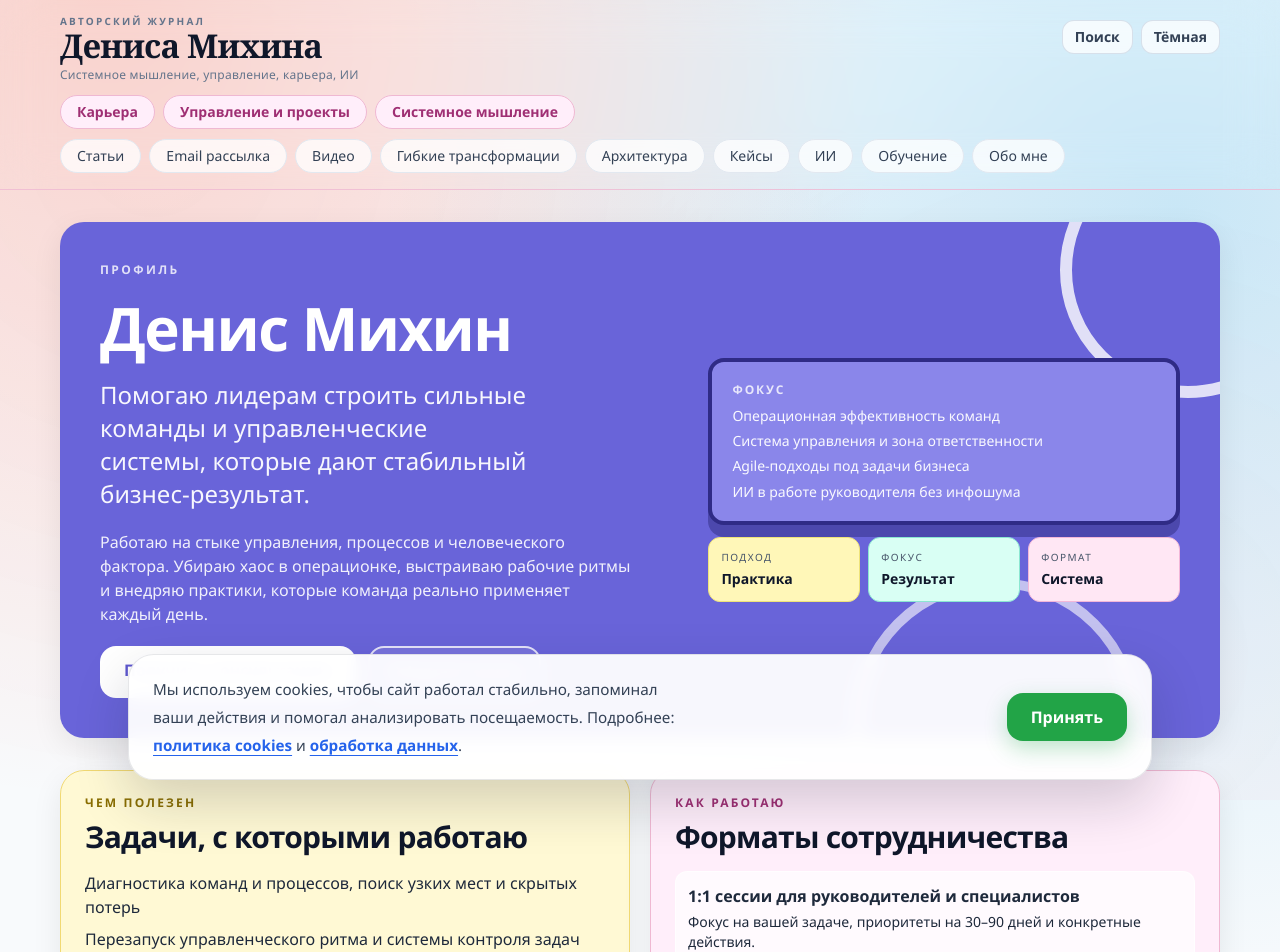
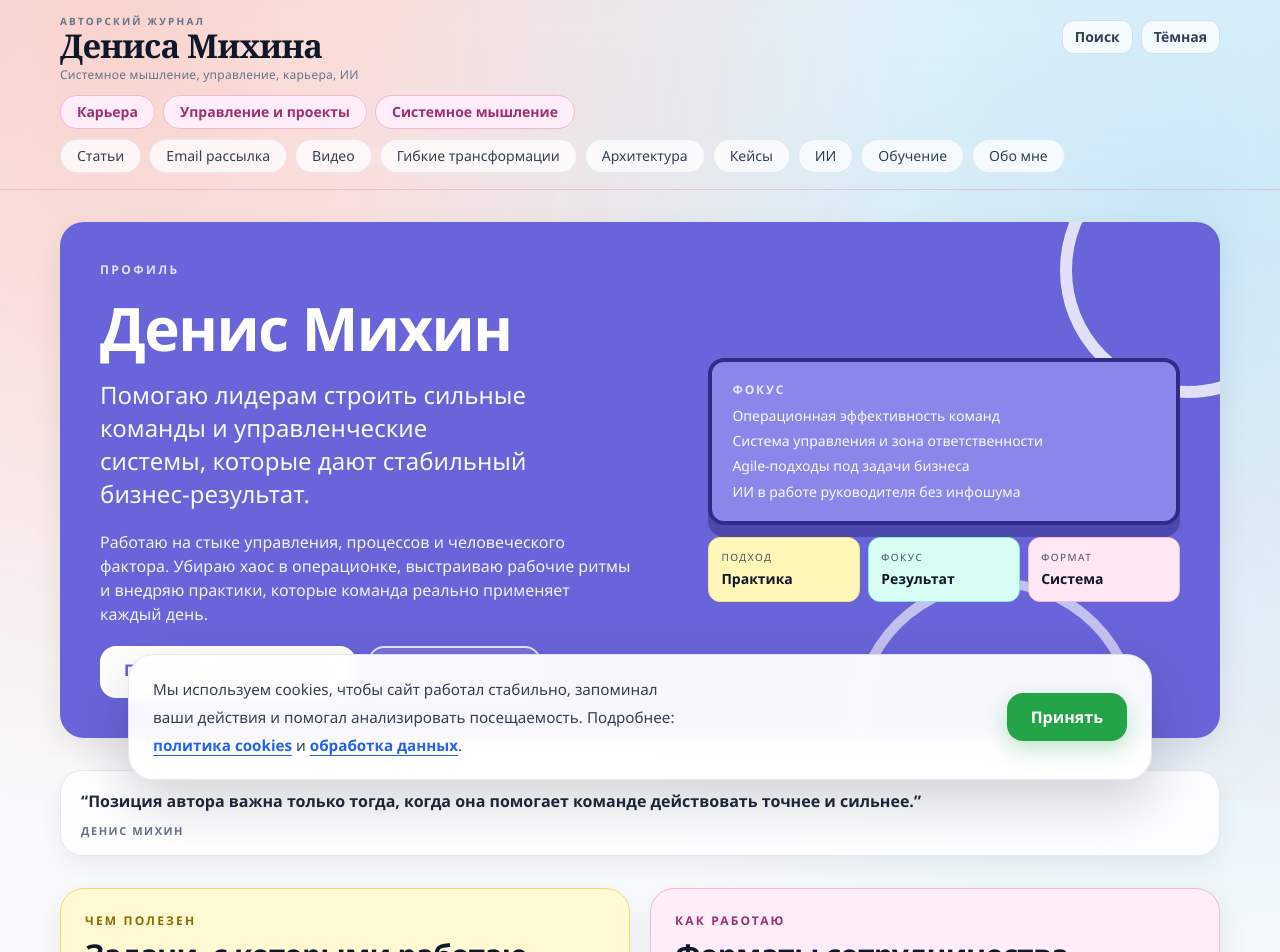
Before and after one commit to digitalmikhin-code/denis-journal, a Next.js app: page /about in a window 1280 px wide. Shown: the top 952 px of the page. Built offline with nearby package versions, Linux system fonts and the light colour scheme; no server answers.

Commit message:
Новый компонент цитаты

```diff
--- a/app/about/page.tsx
+++ b/app/about/page.tsx
@@ -1,5 +1,6 @@
 import type { Metadata } from "next";
 import Link from "next/link";
+import { AuthorQuote } from "@/components/author-quote";
 import { SITE_URL, STEPIK_TEACH_URL, TELEGRAM_CHANNEL_URL, TELEGRAM_CONSULT_URL } from "@/lib/constants";
 
 export const metadata: Metadata = {
@@ -82,6 +83,10 @@ export default function AboutPage(): JSX.Element {
         </div>
       </section>
 
+      <AuthorQuote
+        className="border-[#d6dcff] bg-[#f7f8ff]"
+        quote="Позиция автора важна только тогда, когда она помогает команде действовать точнее и сильнее."
+      />
       <section className="grid gap-5 md:grid-cols-2">
         <article className="rounded-3xl border border-[#f1d973] bg-[#fff9d4] p-6 shadow-soft">
           <p className="text-xs font-semibold uppercase tracking-[0.18em] text-[#8a6e00]">Чем полезен</p>
--- a/app/article/[slug]/page.tsx
+++ b/app/article/[slug]/page.tsx
@@ -9,6 +9,7 @@ import ArticleBackFab from "@/components/article-back-fab";
 import { ArticleReactions } from "@/components/article-reactions";
 import { ArticleReactionSummary } from "@/components/article-reaction-summary";
 import { NewsletterSignupForm } from "@/components/newsletter-signup-form";
+import { AuthorQuote } from "@/components/author-quote";
 import { mdxComponents } from "@/components/mdx-components";
 import {
   CATEGORY_LABELS,
@@ -179,6 +180,12 @@ export default function ArticlePage({ params }: Props): JSX.Element {
 
               <ArticleReactionSummary slug={article.slug} />
 
+              <AuthorQuote
+                compact
+                className="max-w-[44ch] border-[#e8ddff] bg-[#faf7ff]"
+                quote="Система начинается там, где решения становятся повторяемыми и понятными команде."
+              />
+
               <div className="grid gap-4 md:grid-cols-2">
                 <div className="rounded-[1.5rem] border border-slate-200 bg-[#faf7ff] p-5">
                   <p className="text-xs font-semibold uppercase tracking-[0.16em] text-slate-500">
--- a/app/page.tsx
+++ b/app/page.tsx
@@ -2,6 +2,7 @@ import Image from "next/image";
 import Link from "next/link";
 import type { Metadata } from "next";
 import { ArticleCard } from "@/components/article-card";
+import { AuthorQuote } from "@/components/author-quote";
 import { NewsletterSignupForm } from "@/components/newsletter-signup-form";
 import {
   CATEGORY_LABELS,
@@ -55,6 +56,11 @@ export default function HomePage(): JSX.Element {
             <p className="max-w-[44ch] text-[1.18rem] leading-[1.36] text-slate-800 md:text-[1.42rem]">
               Практические разборы, которые помогают принимать точные решения, расти быстрее и видеть систему целиком.
             </p>
+            <AuthorQuote
+              compact
+              className="max-w-[40ch] border-[#ecd9b6] bg-[#fff8ea]"
+              quote="Сильный руководитель отличается не громкостью, а качеством решений в сложном контексте."
+            />
             <div className="grid max-w-3xl gap-3 md:grid-cols-3">
               <div className="rounded-[1.5rem] border border-[#f2cf63] bg-[#fff4ce] p-4 shadow-sm">
                 <p className="text-xs font-semibold uppercase tracking-[0.16em] text-slate-500">Кто</p>
--- /dev/null
+++ b/components/author-quote.tsx
@@ -0,0 +1,24 @@
+import { cn } from "@/lib/utils";
+
+type AuthorQuoteProps = {
+  quote: string;
+  className?: string;
+  compact?: boolean;
+};
+
+export function AuthorQuote({ quote, className, compact = false }: AuthorQuoteProps): JSX.Element {
+  return (
+    <blockquote
+      className={cn(
+        "rounded-[1.4rem] border border-slate-200 bg-white/80 text-slate-800 shadow-[0_10px_26px_rgba(15,23,42,0.06)]",
+        compact ? "px-4 py-3" : "px-5 py-4",
+        className
+      )}
+    >
+      <p className={cn("font-semibold leading-7", compact ? "text-sm" : "text-base")}>“{quote}”</p>
+      <p className="mt-2 text-[11px] font-semibold uppercase tracking-[0.14em] text-slate-500">
+        Денис Михин
+      </p>
+    </blockquote>
+  );
+}
```
